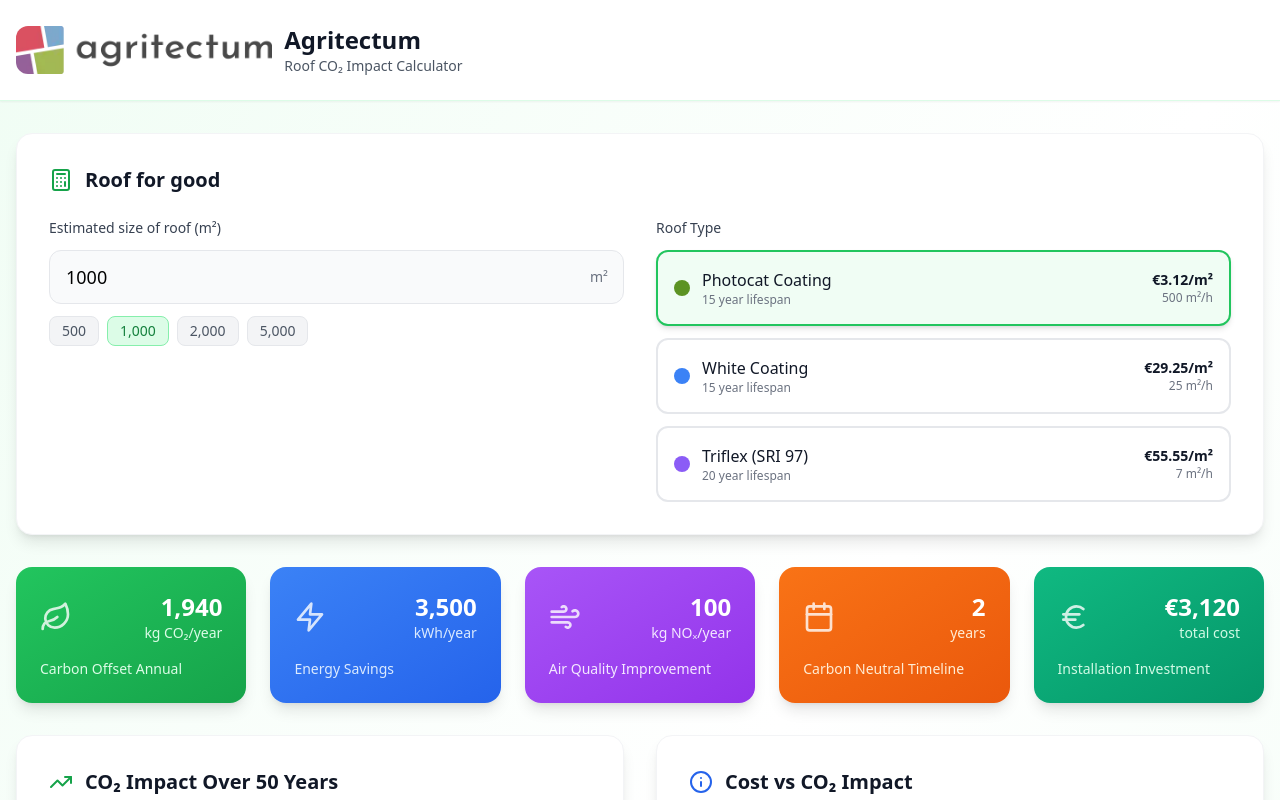
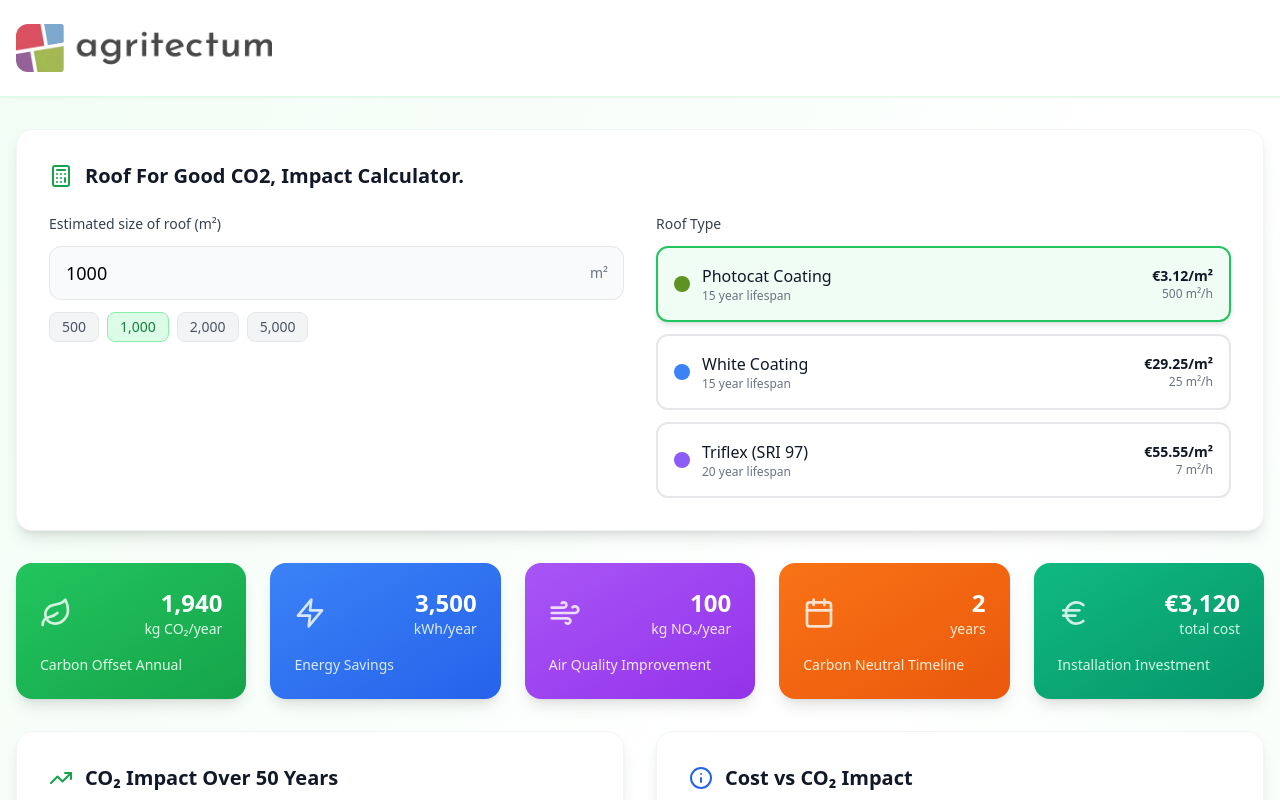
Before and after one commit to JesperSolutions/agritectum-roof-calculator, a React (Vite) app: page / in a window 1280 px wide. Shown: the top 800 px of the page. Built offline with nearby package versions, Linux system fonts and the light colour scheme.

Commit message:
Update App.tsx

```diff
--- a/src/App.tsx
+++ b/src/App.tsx
@@ -97,8 +97,6 @@ export default function RoofImpactDashboard() {
                   />
                 </div>
               <div>
-                <h1 className="text-2xl font-bold text-gray-900">Agritectum</h1>
-                <p className="text-sm text-gray-600">Roof CO₂ Impact Calculator</p>
               </div>
             </div>
           </div>
@@ -110,7 +108,7 @@ export default function RoofImpactDashboard() {
         <div className="bg-white rounded-2xl shadow-lg border border-gray-100 p-8">
           <div className="flex items-center space-x-3 mb-6">
             <Calculator className="w-6 h-6 text-green-600" />
-            <h2 className="text-xl font-semibold text-gray-900">Roof for good</h2>
+            <h2 className="text-xl font-semibold text-gray-900">Roof For Good CO2, Impact Calculator.</h2>
           </div>
 
           <div className="grid md:grid-cols-2 gap-8">
```
